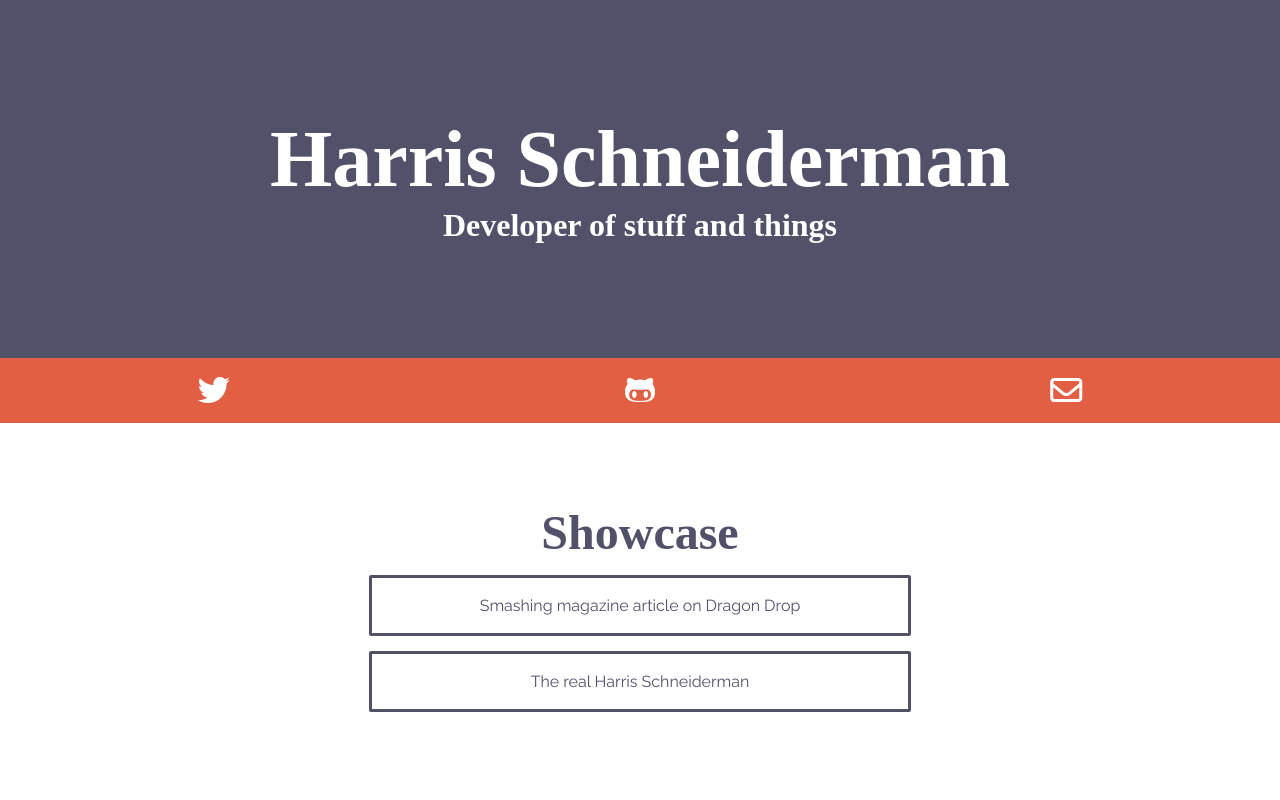
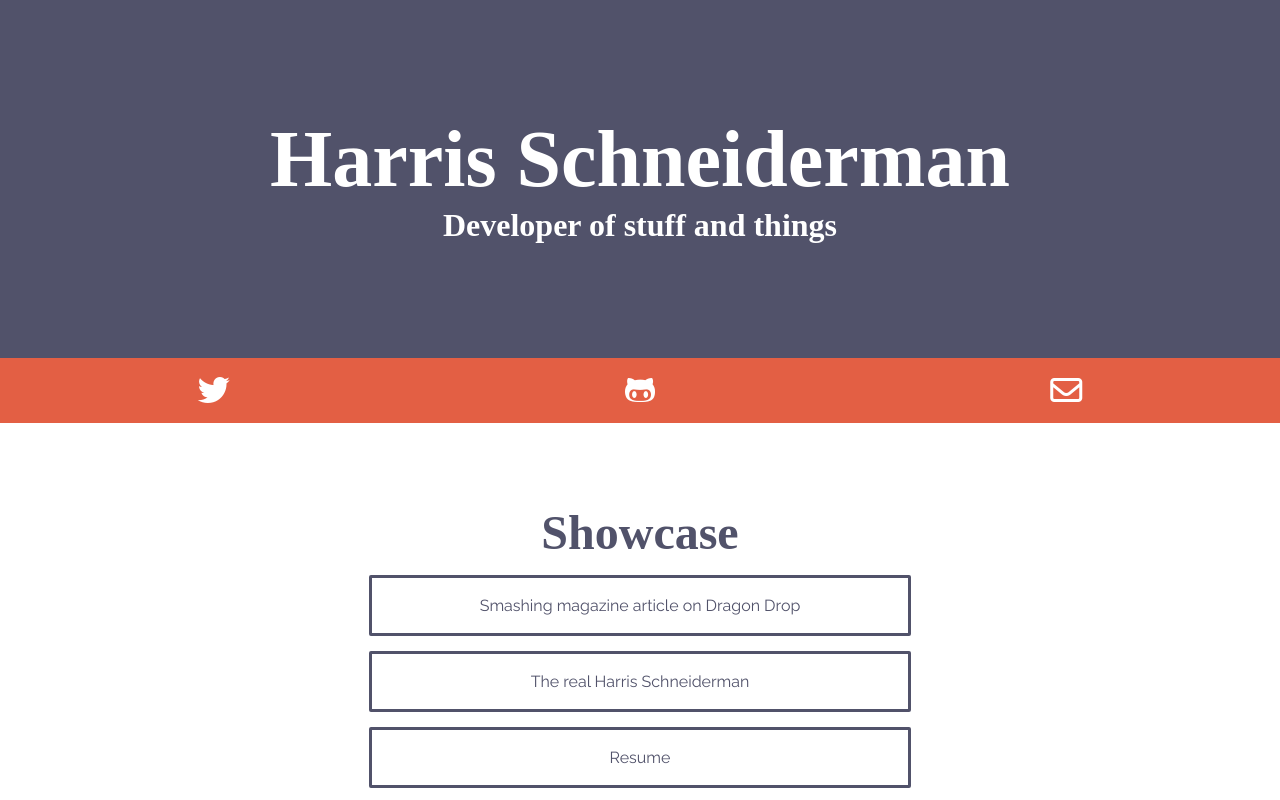
Before and after one commit to schne324/portfolio, a React app: page / in a window 1280 px wide. Shown: the top 800 px of the page. Built offline with nearby package versions, Linux system fonts and the light colour scheme; a web font is replaced by a local one.

Commit message:
adds resume

```diff
--- a/src/Banner/index.js
+++ b/src/Banner/index.js
@@ -10,7 +10,20 @@
     >
       Smashing magazine article on Dragon Drop
     </a>
-    <a href='https://whoami.harris-schneiderman.com'>The real Harris Schneiderman</a>
+    <a
+      rel='noopener noreferrer'
+      target='_blank'
+      href='https://whoami.harris-schneiderman.com'
+    >
+      The real Harris Schneiderman
+    </a>
+    <a
+      rel='noopener noreferrer'
+      target='_blank'
+      href='/Resume.pdf'
+    >
+      Resume
+    </a>
   </div>
 );
 
```
Also changed, not shown: 1 other file (tests, documents, lock files or other folders).
